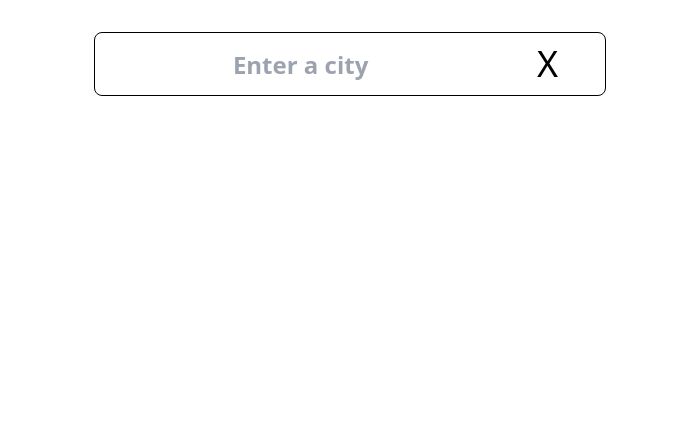
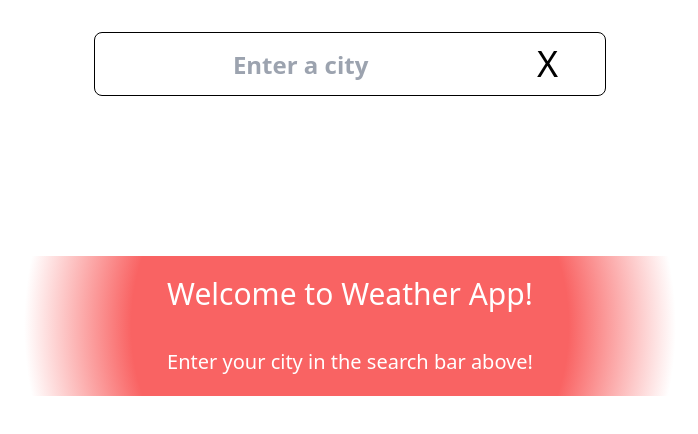
Before and after one commit to TKPending/WeatherApp, a Next.js app: page / in a window 1280 px wide. Shown: the top 434 px of the page, without its empty margins (290-988 px from the left). Built offline with nearby package versions, Linux system fonts and the light colour scheme.

Commit message:
initial commit

```diff
--- a/app/globals.css
+++ b/app/globals.css
@@ -7,6 +7,11 @@ html, body {
     width: '100%';
 }
 
+.bg-gradient {
+    background: rgb(249,99,99);
+background: radial-gradient(circle, rgba(249,99,99,1) 51%, rgba(255,255,255,1) 76%);
+}
+
 #weather-card1 {
     background-color: rgba(0, 0, 0, 0.75);
 }
--- a/app/page.js
+++ b/app/page.js
@@ -6,6 +6,7 @@ import BackgroundGif from "@/components/BackgroundGif";
 import DayCarousel from '@/components/DayCarousel';
 import WeatherCard from '@/components/WeatherCard';
 import { useState } from 'react';
+import LandingPage from '@/components/LandingPage';
 
 export default function Home() {
 
@@ -18,6 +19,8 @@ export default function Home() {
       {/* <h1>Homepage</h1> */}
       <SearchBar setWeatherData={setWeatherData} />
 
+      <LandingPage />
+
       {selectedDay != 0 && <BackgroundGif selectedDay={selectedDay} />}
 
       {Object.keys(weatherData).length !== 0 && <DayCarousel weatherData={weatherData} setSelectedDay={setSelectedDay} />}
--- /dev/null
+++ b/components/LandingPage.jsx
@@ -0,0 +1,14 @@
+import React from 'react'
+
+const LandingPage = () => {
+  return (
+    <div className=''>
+        <div className='p-5 m-5 px-60 mt-40 text-white bg-gradient'>
+            <h1 className='font-thin text-3xl pb-9'>Welcome to Weather App!</h1>
+            <p className='font-thin text-xl'>Enter your city in the search bar above!</p>
+        </div>
+    </div>
+  )
+}
+
+export default LandingPage
```
